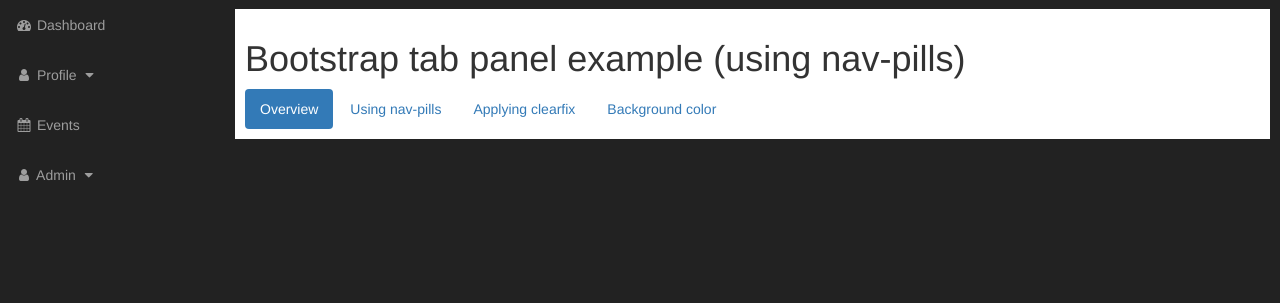
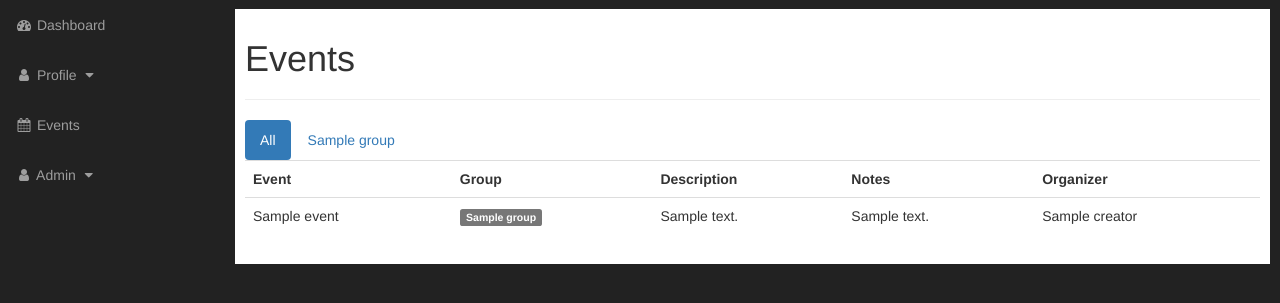
Before and after one commit to KryptedGaming/krypted, a Django app: template Auth/core/templates/models/events/all_events.html in a window 1280 px wide. Shown: the part 51-354 px from the top of the page. Run offline with Django 3.2, Linux system fonts and the light colour scheme; the template is opened without the code that fills it: most values are stand-ins (such as "Sample title", 1, 10 or a date in 2020); some libraries are stand-ins or nearby versions.

Commit message:
Finished view all events feature

```diff
--- a/Auth/core/admin.py
+++ b/Auth/core/admin.py
@@ -34,4 +34,4 @@ class GameAdmin(admin.ModelAdmin):
 
 @admin.register(Event)
 class EventAdmin(admin.ModelAdmin):
-    list_display = ('title', 'game')
+    list_display = ('title', 'group')
--- a/Auth/core/models.py
+++ b/Auth/core/models.py
@@ -44,4 +44,4 @@ class Event(models.Model):
     title = models.CharField(max_length=32)
     description = models.CharField(max_length=128, blank=True, null=True)
     notes = models.CharField(max_length=32, blank=True, null=True)
-    game = models.ForeignKey(Group, on_delete=models.CASCADE, blank=True, null=True)
+    group = models.ForeignKey(Group, on_delete=models.CASCADE, blank=True, null=True)
--- a/Auth/core/templates/models/events/all_events.html
+++ b/Auth/core/templates/models/events/all_events.html
@@ -18,31 +18,125 @@ body {
 
 </style>
 
-
 <div class="row">
   <!-- HEADER -->
-  <div><h1>Bootstrap  tab panel example (using nav-pills)  </h1></div>
+  <div><h1>Events</h1><hr></div>
     <div id="events-tab">
-      <ul  class="nav nav-pills">
-              <li class="active">
-                <a  href="#1a" data-toggle="tab">Overview</a>
-              </li>
 
-              <li><a href="#2a" data-toggle="tab">Using nav-pills</a>
-              </li>
+      <!-- START EVENTS -->
+      <ul class="nav nav-pills">
+        <!-- TAB FOR ALL EVENTS -->
+                <li class="active">
+                  <a href="#all" data-toggle="tab">All</a>
+                </li>
+        <!-- TABS FOR SPECIFIC GROUPS -->
+        {% for group in groups %}
+                <li>
+                  <a  href="#{{group}}" data-toggle="tab">{{group}}</a>
+                </li>
+        {% endfor %}
+      </ul>
 
-              <li><a href="#3a" data-toggle="tab">Applying clearfix</a>
-              </li>
-
-              <li><a href="#4a" data-toggle="tab">Background color</a>
-              </li>
-      </ul>
     </div>
   </div>
 </div>
+<!-- ENDTABS -->
+<div class="tab-content clearfix">
+  <div class="tab-pane active" id="all">
+      <table class="table" style="width: 100%">
+        <tr>
+          <th class="tablehead">Event</th>
+          <th class="tablehead">Group</th>
+          <th class="tablehead">Description</th>
+          <th class="tablehead">Notes</th>
+          <th class="tablehead">Organizer</th>
+        </tr>
+        {% for event in events %}
+        <tr>
+          <td>
+            {{event.title}}
+          </td>
+          <td>
+            <span class="label label-default">{{event.group}}</span>
+          </td>
+          <td>
+            {{event.description}}
+          </td>
+          <td>
+            {{event.notes}}
+          </td>
+          <td>
+            {{event.creator}}
+          </td>
+        </tr>
+        {% endfor %}
+      </table>
+  </div>
+  {% for group in groups %}
+    <div class="tab-pane" id="{{group}}">
+      <table class="table" style="width: 100%">
+        <tr>
+          <th class="tablehead">Event</th>
+          <th class="tablehead">Description</th>
+          <th class="tablehead">Notes</th>
+          <th class="tablehead">Organizer</th>
+        </tr>
+        {% for event in events %}
+        {% if event.group.name == group %}
+        <tr>
+           <td>
+            {{event.title}}
+          </td>
+          <td>
+            {{event.description}}
+          </td>
+          <td>
+            {{event.notes}}
+          </td>
+          <td>
+            {{event.creator}}
+          </td>
+        </tr>
+        {% endif %}
+        {% endfor %}
+      </table>
+    </div>
+  {% endfor %}
+</div>
+
+
 
 {% comment %}
-  <div class="container"><h1>Bootstrap  tab panel example (using nav-pills)  </h1></div>
+      <div class="tab-content clearfix">
+        <div class="tab-pane" id="{{group}}">
+          <table class="table" style="width: 100%">
+            <tr>
+              <th class="tablehead">User</th>
+              <th class="tablehead">Actions</th>
+            </tr>
+      {% for event in events %}
+      {% if event.group.name == group %}
+            <tr>
+              <td>
+                {{event.title}}
+              </td>
+              <td>
+                <button class="btn btn-primary btn-xs">edit</button>
+              </td>
+            </tr>
+          </table>
+        </div>
+      </div>
+      {% endif %}
+      {% endfor %}
+
+
+
+
+
+
+
+<div class="container"><h1>Bootstrap  tab panel example (using nav-pills)  </h1></div>
   <div id="exTab1" class="container">
     <ul  class="nav nav-pills">
             <li class="active">
```
Also changed, not shown: Auth/core/views.py (+11 -3 lines), Auth/core/migrations/0011_auto_20170609_1240.py (added).
